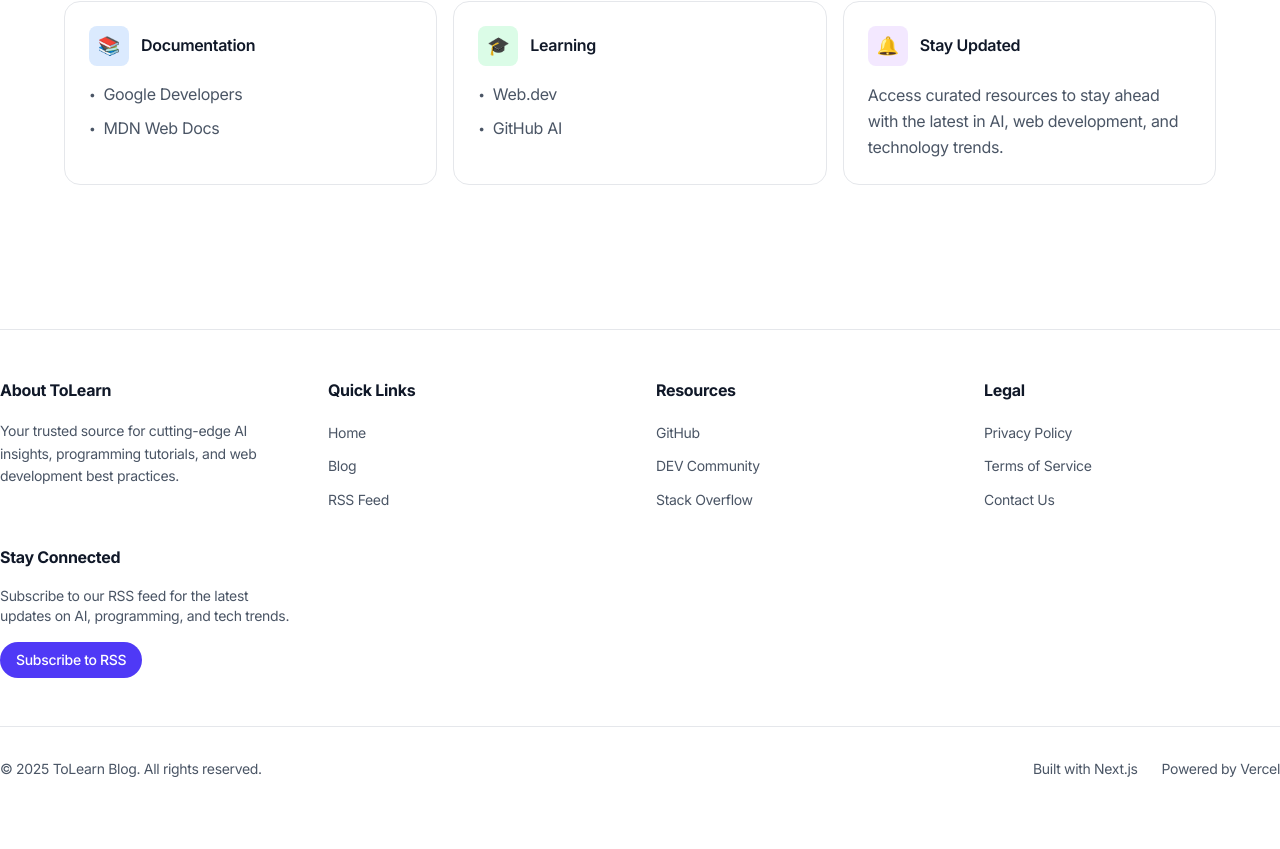
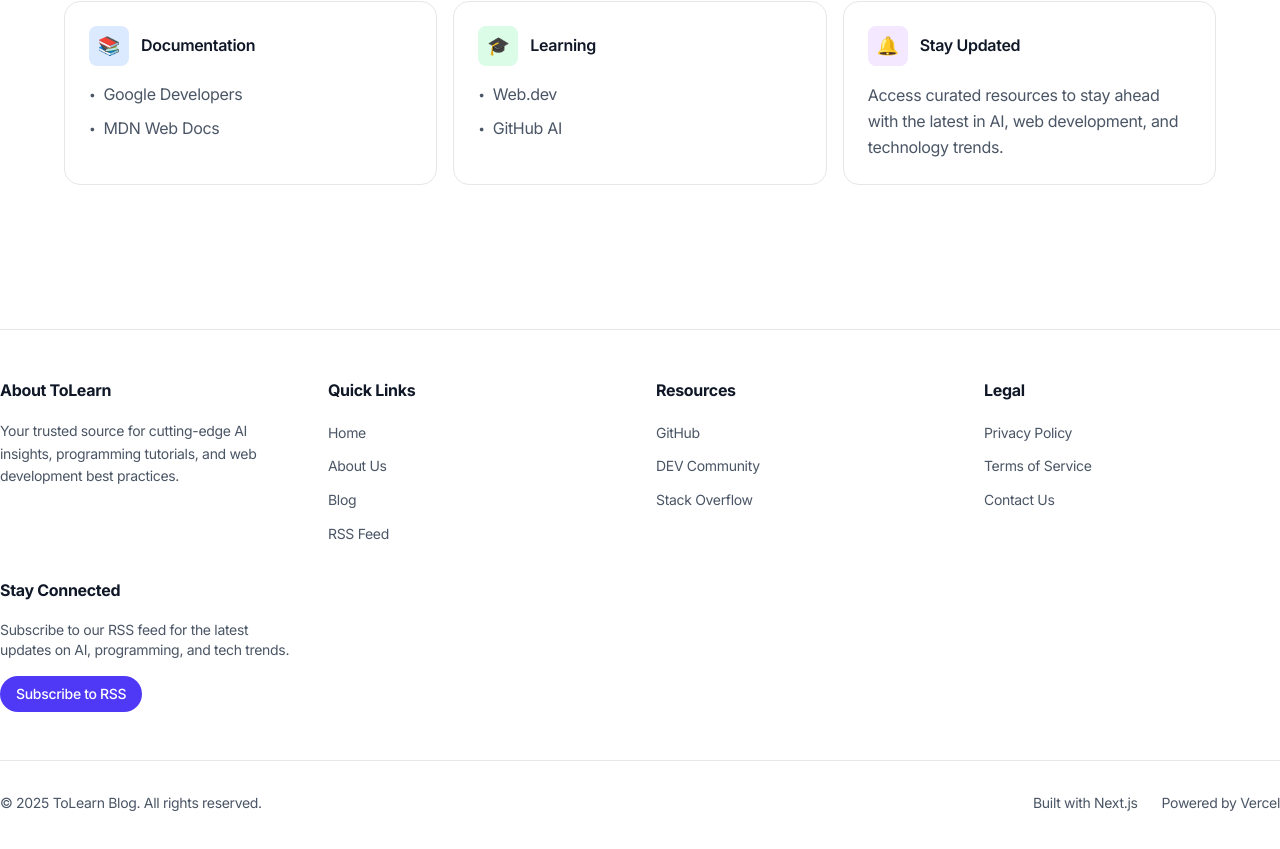
Before and after one commit to leoli77521/portfolio-starter-kit, a Next.js app: page / in a window 1280 px wide. Shown: the part 8004-8853 px from the top of the page. Built offline with nearby package versions, Linux system fonts and the light colour scheme.

Commit message:
feat: add about link to footer

```diff
--- a/app/components/footer.tsx
+++ b/app/components/footer.tsx
@@ -38,6 +38,15 @@ export default function Footer() {
                 title="Homepage"
               >
                 Home
+              </a>
+            </li>
+            <li>
+              <a
+                className="text-sm text-gray-600 dark:text-gray-400 hover:text-indigo-600 dark:hover:text-indigo-400 transition-colors"
+                href="/about"
+                title="About Us"
+              >
+                About Us
               </a>
             </li>
             <li>
```
